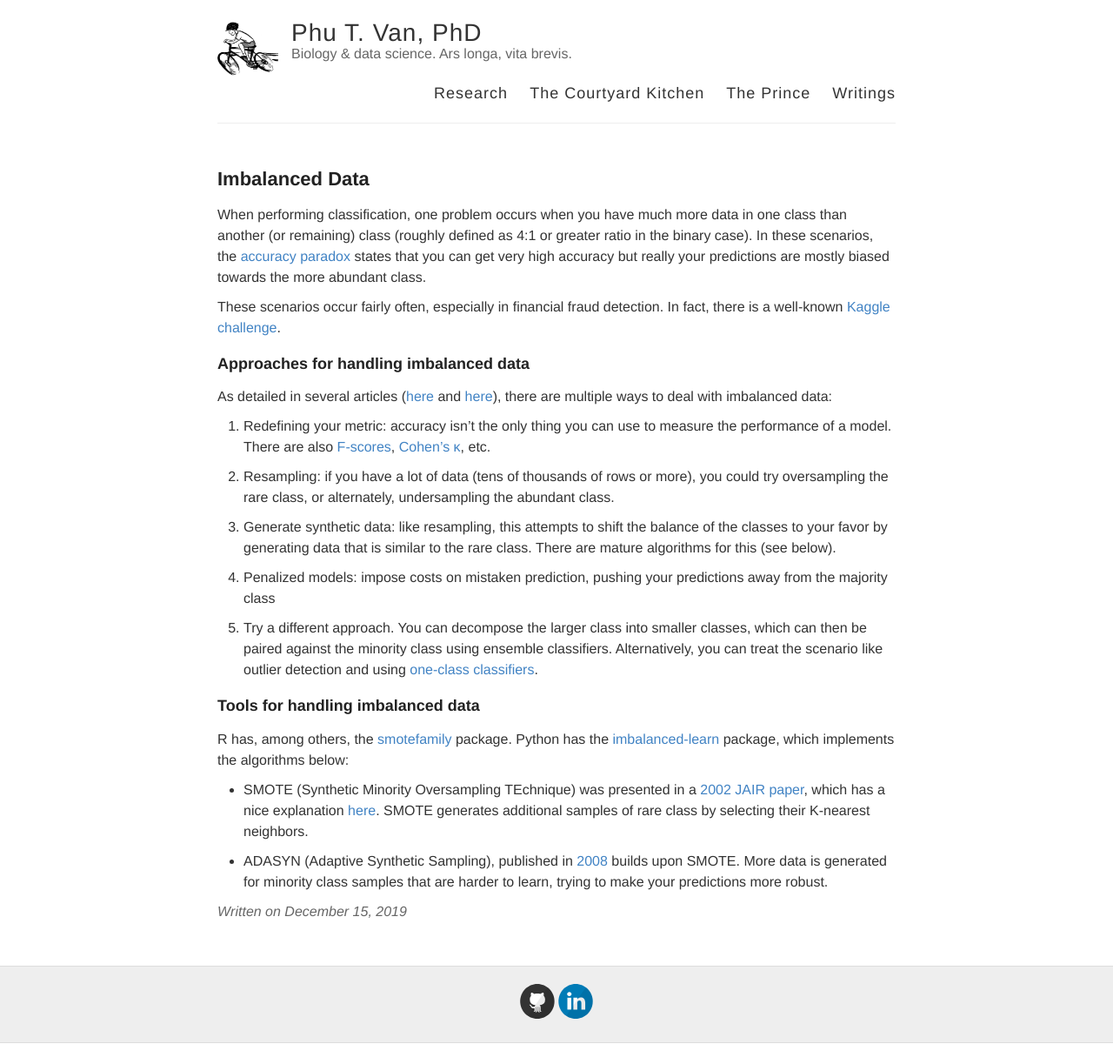
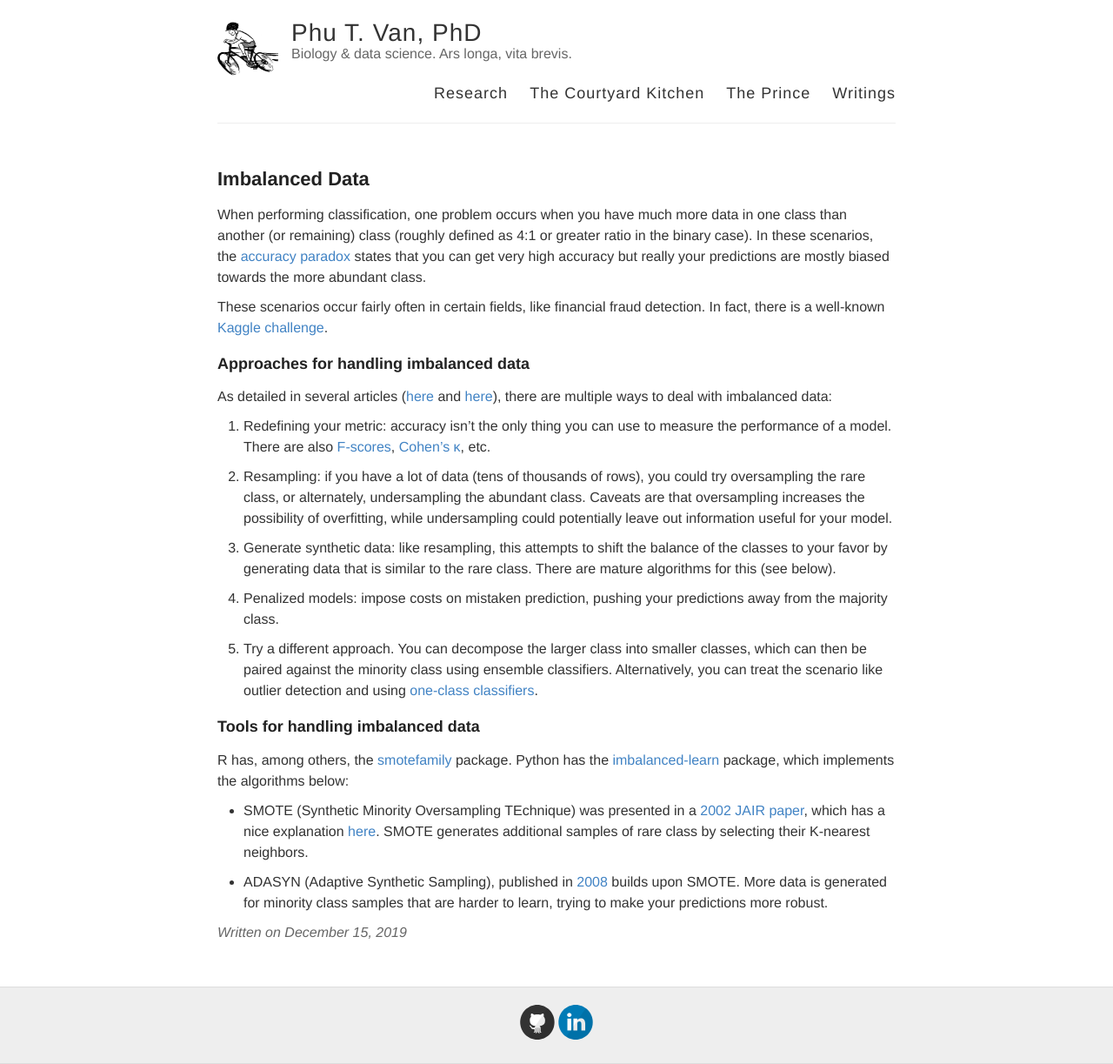
Before and after one commit to ptvan/ptvan.github.io, a Jekyll site: the page built from _posts/2019-12-15-imbalanced-data.md, in a window 1280 px wide. Shown: the whole page at 87% size. Built offline with Jekyll 4.4.1, drawn with Linux system fonts in a browser that asks for light colours; before the commit the page ends 1199 px from its top, so only the background shows below that.

Commit message:
updated imbalanced data blogpost

```diff
--- a/_posts/2019-12-15-imbalanced-data.md
+++ b/_posts/2019-12-15-imbalanced-data.md
@@ -5,7 +5,7 @@ title: Imbalanced Data
 
 When performing classification, one problem occurs when you have much more data in one class than another (or remaining) class (roughly defined as 4:1 or greater ratio in the binary case). In these scenarios, the [accuracy paradox](https://en.wikipedia.org/wiki/Accuracy_paradox) states that you can get very high accuracy but really your predictions are mostly biased towards the more abundant class.
 
-These scenarios occur fairly often, especially in financial fraud detection. In fact, there is a well-known [Kaggle challenge](https://www.kaggle.com/mlg-ulb/creditcardfraud).
+These scenarios occur fairly often in certain fields, like financial fraud detection. In fact, there is a well-known [Kaggle challenge](https://www.kaggle.com/mlg-ulb/creditcardfraud).
 
 ### Approaches for handling imbalanced data
 
@@ -13,11 +13,11 @@ As detailed in several articles ([here](https://machinelearningmastery.com/tacti
 
 1. Redefining your metric: accuracy isn't the only thing you can use to measure the performance of a model. There are also [F-scores](https://en.wikipedia.org/wiki/F1_score), [Cohen's &kappa;](https://en.wikipedia.org/wiki/Cohen%27s_kappa), etc.
 
-2. Resampling: if you have a lot of data (tens of thousands of rows or more), you could try oversampling the rare class, or alternately, undersampling the abundant class.
+2. Resampling: if you have a lot of data (tens of thousands of rows), you could try oversampling the rare class, or alternately, undersampling the abundant class. Caveats are that oversampling increases the possibility of overfitting, while undersampling could potentially leave out information useful for your model.
 
 3. Generate synthetic data: like resampling, this attempts to shift the balance of the classes to your favor by generating data that is similar to the rare class. There are mature algorithms for this (see below).
 
-4. Penalized models: impose costs on mistaken prediction, pushing your predictions away from the majority class
+4. Penalized models: impose costs on mistaken prediction, pushing your predictions away from the majority class.
 
 5. Try a different approach. You can decompose the larger class into smaller classes, which can then be paired against the minority class using ensemble classifiers. Alternatively, you can treat the scenario like outlier detection and using [one-class classifiers](https://en.wikipedia.org/wiki/One-class_classification).
 
```
